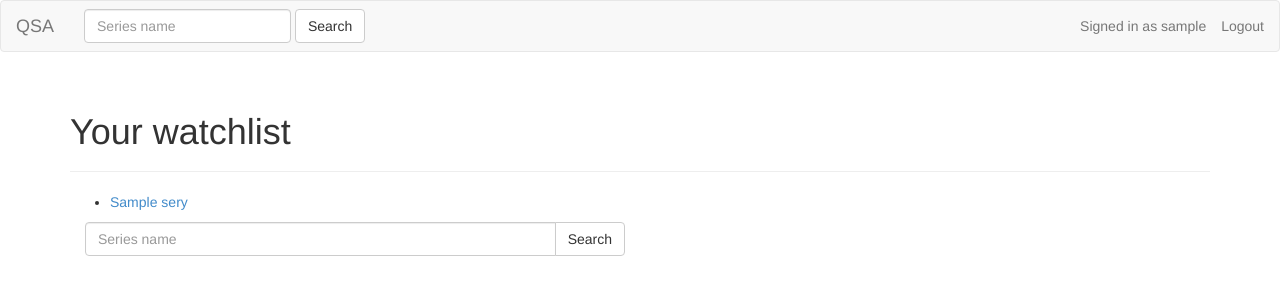
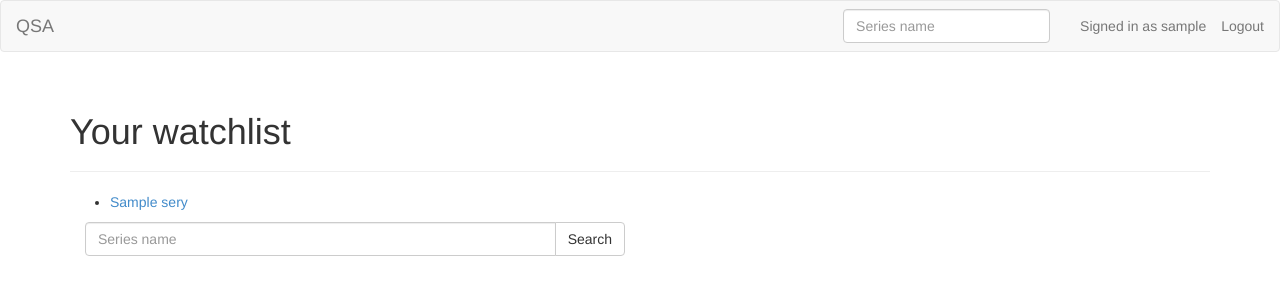
Before and after one commit to matiasb/qsa, a Django app: page /qsa/ in a window 1280 px wide. Shown: the top 300 px of the page. Run offline with Django 3.2, Linux system fonts and the light colour scheme; a user stored in the database is signed in; tables that the repository leaves empty hold one stand-in row (values such as "Sample post").

Commit message:
Do not show search button on navbar.

```diff
--- a/qsa/qsaui/templates/base.html
+++ b/qsa/qsaui/templates/base.html
@@ -33,14 +33,13 @@
 
         <!-- Collect the nav links, forms, and other content for toggling -->
         <div class="collapse navbar-collapse" id="bs-example-navbar-collapse-1">
-            <form action="{% url 'search' %}" method="GET" class="navbar-form navbar-left" role="search">
-                <div class="form-group">
-                    <input type="text" class="form-control" name="q" placeholder="Series name">
-                </div>
-                <button type="submit" class="btn btn-default">Search</button>
-            </form>
             <ul class="nav navbar-nav navbar-right">
                 {% if user.is_authenticated %}
+                <li><form action="{% url 'search' %}" method="GET" class="navbar-form" role="search">
+                    <div class="form-group">
+                        <input type="text" class="form-control" name="q" value="{{ q }}" placeholder="Series name">
+                    </div>
+                </form></li>
                 <li><p class="navbar-text navbar-right">
                     <a href="{% url 'account_email' %}" class="navbar-link">{% blocktrans %}Signed in as {{ user }}{% endblocktrans %}</a>
                 </p></li>
```
